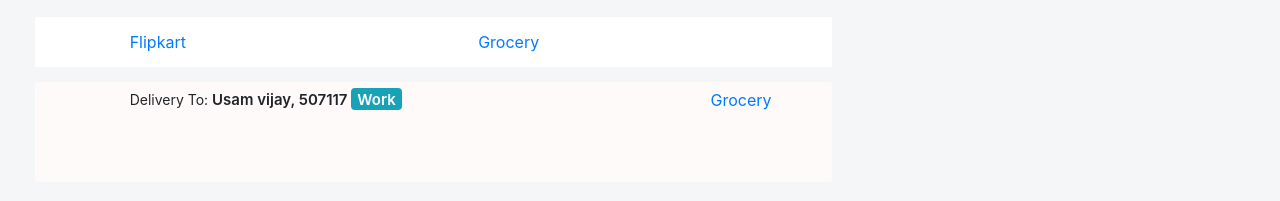
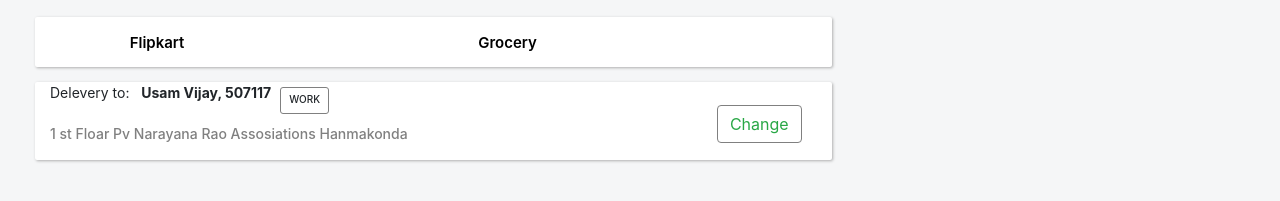
Before and after one commit to usamvijay/Flipkart_front-end, a plain HTML site: page Cart.html in a window 1280 px wide. Shown: the part 67-268 px from the top of the page. Drawn offline with nearby package versions, Linux system fonts and the light colour scheme.

Commit message:
cart_page

```diff
--- a/Cart.html
+++ b/Cart.html
@@ -136,20 +136,13 @@
                     </div>
                     <!--ADDRESS PANEL  -->
                     <div class="panel-2">
-                        <div class="pan-body">
-                         <div class="container">
-                     <div class="row">
-                         <div class="col-md-10">
-                             <div class="delevery-to">
-                                <p>Delivery To: <span>Usam vijay, 507117 <span class="badge badge-info badge-xs">Work</span></p>
-                            </div>
-                         </div>
-                         <div class="col-md-2">
-                             <a href="">Grocery</a>
-                         </div>
+                     <div class="delivery-to">
+                       <span>Delevery to:&nbsp; &nbsp;<p><b>Usam Vijay, 507117</b></p> &nbsp;<a href="" class="btn btn-sm btn-light work-btn">WORK</a></span><br>
+                       <span class="del-address">
+                         <p>1 st Floar Pv Narayana Rao Assosiations Hanmakonda </p>
+                       </span>
+                       <a class="btn btn-outline-success change-btn" href="">Change</a>
                      </div>
-                     </div>
-                 </div>
                  </div>
                  <!-- address panel end -->
                 </div>
--- a/css/style.css
+++ b/css/style.css
@@ -422,31 +422,65 @@ footer{
     background-color: white;
     height: 50px;
     border-radius: 2px;
+    box-shadow: 1px 1px 3px rgba(10, 10, 10, 0.3);
 }
 .pan-body{
     display: flex;
     align-items: center;
     height: 50px;
     margin:0px 20px 0px 10%;
+}
+.pan-body a{
+    text-decoration:none;
+    color:black;
+    font-size:15px;
+    font-weight:600;
+}
+.pan-body a:hover{
+    color:blue;
+    border-bottom: 2px solid blue;
+    padding-bottom: 15px;
+}
+.panel-2{
+    background-color: white;
+    height: auto;
+    border-radius: 2px;
+    margin-top:15px;
+     box-shadow: 1px 1px 3px rgba(10, 10, 10, 0.3);
+     position: relative;
+}
+.delivery-to span{
+    display: flex;
+    margin:15px;
+    margin-bottom: 0px;
+    font-size: 14px;
 
 }
-.panel-2{
-    background-color: rgb(255, 250, 250);
-    height: 100px;
+.work-btn{
+    margin: 5px;
+    background-color: rgb(218, 213, 213);
+    font-size: 10px;
+    font-weight: 500;
     border-radius: 2px;
-    margin-top:15px;
-}
-.delevery-to{
-    display: flex;
-    line-height: 10px;
-}
-.delevery-to p{
+    height: auto;
+    width: auto;
+    border-radius: 3px;
 
 }
-.delevery-to p{
-    font-size: 14px;
+.del-address p{
+    margin-top:-35px;
+    font-weight: 500;
+    color:grey;
 }
-.delevery-to p span{
-    font-size: 15px;
-    font-weight: 600;
+.change-btn{
+    float:right;
+    position: absolute;
+    top:30%;
+    right:30px;
+
 }
+.panel-2 a{
+    background-color: white;
+    text-decoration: none;
+    border:1px solid grey;
+}
```
